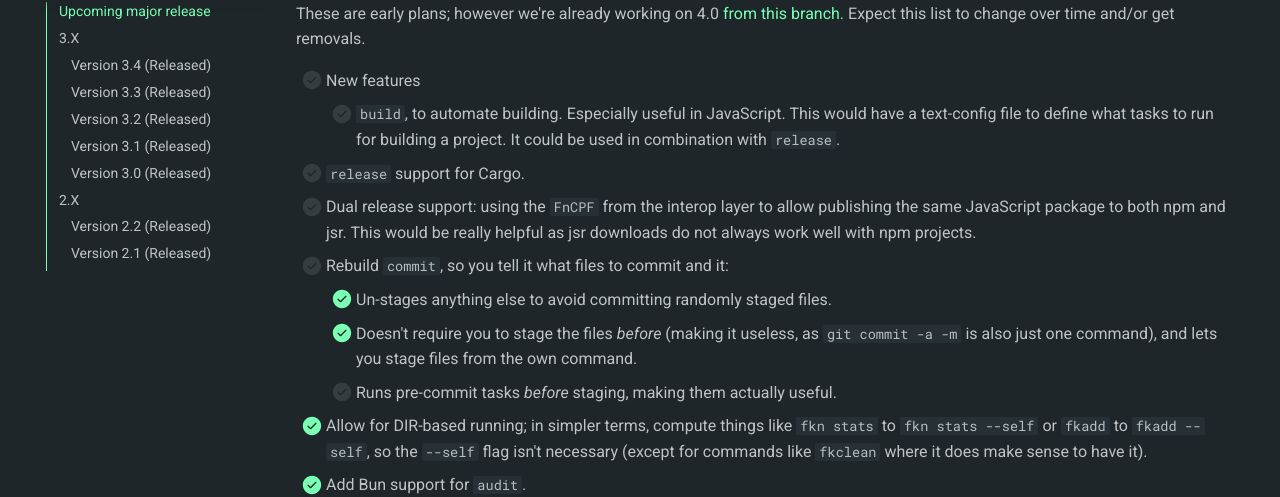
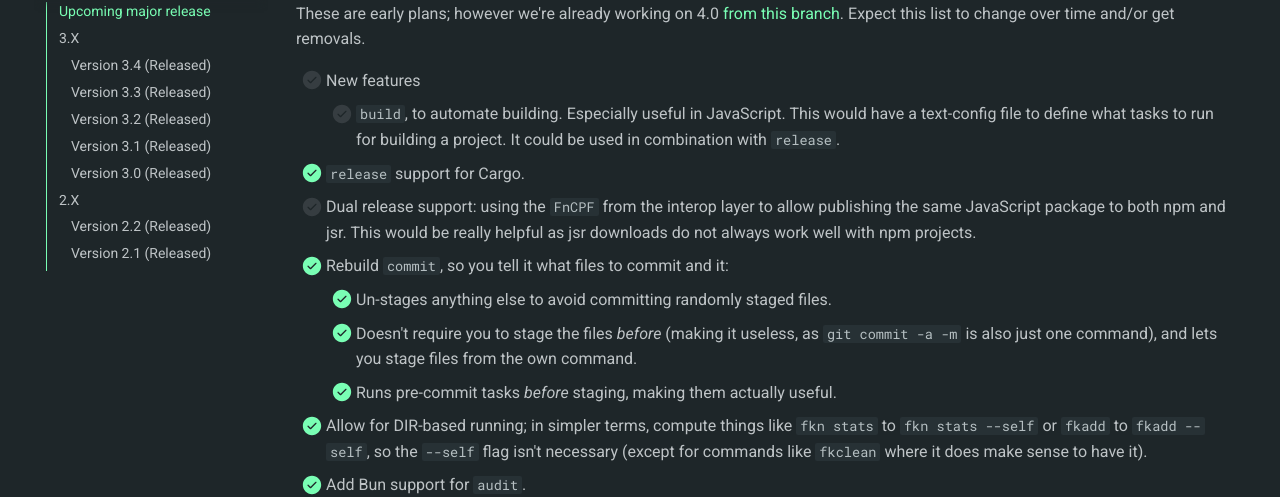
Before and after one commit to FuckingNode/fuckingnode.github.io, an MkDocs documentation site: the page built from docs/about/roadmap.md, in a window 1280 px wide and 900 px high, scrolled down 381 px. Shown: the part 97-594 px from the top of the window. Built offline with MkDocs 1.6.1 and Material for MkDocs 9.7.7, drawn with Linux system fonts in a browser that asks for light colours; comment, search, counter and statistics services are not loaded.

```diff
--- a/docs/about/roadmap.md
+++ b/docs/about/roadmap.md
@@ -14,12 +14,12 @@ These are early plans; however we're already working on 4.0 [from this branch](h
 
 - [ ] New features
     - [ ] `build`, to automate building. Especially useful in JavaScript. This would have a text-config file to define what tasks to run for building a project. It could be used in combination with `release`.
-- [ ] `release` support for Cargo.
+- [x] `release` support for Cargo.
 - [ ] Dual release support: using the `FnCPF` from the interop layer to allow publishing the same JavaScript package to both npm and jsr. This would be really helpful as jsr downloads do not always work well with npm projects.
-- [ ] Rebuild `commit`, so you tell it what files to commit and it:
+- [x] Rebuild `commit`, so you tell it what files to commit and it:
     - [x] Un-stages anything else to avoid committing randomly staged files.
     - [x] Doesn't require you to stage the files _before_ (making it useless, as `git commit -a -m` is also just one command), and lets you stage files from the own command.
-    - [ ] Runs pre-commit tasks _before_ staging, making them actually useful.
+    - [x] Runs pre-commit tasks _before_ staging, making them actually useful.
 - [X] Allow for DIR-based running; in simpler terms, compute things like `fkn stats` to `fkn stats --self` or `fkadd` to `fkadd --self`, so the `--self` flag isn't necessary (except for commands like `fkclean` where it does make sense to have it).
 - [X] Add Bun support for `audit`.
 
```
